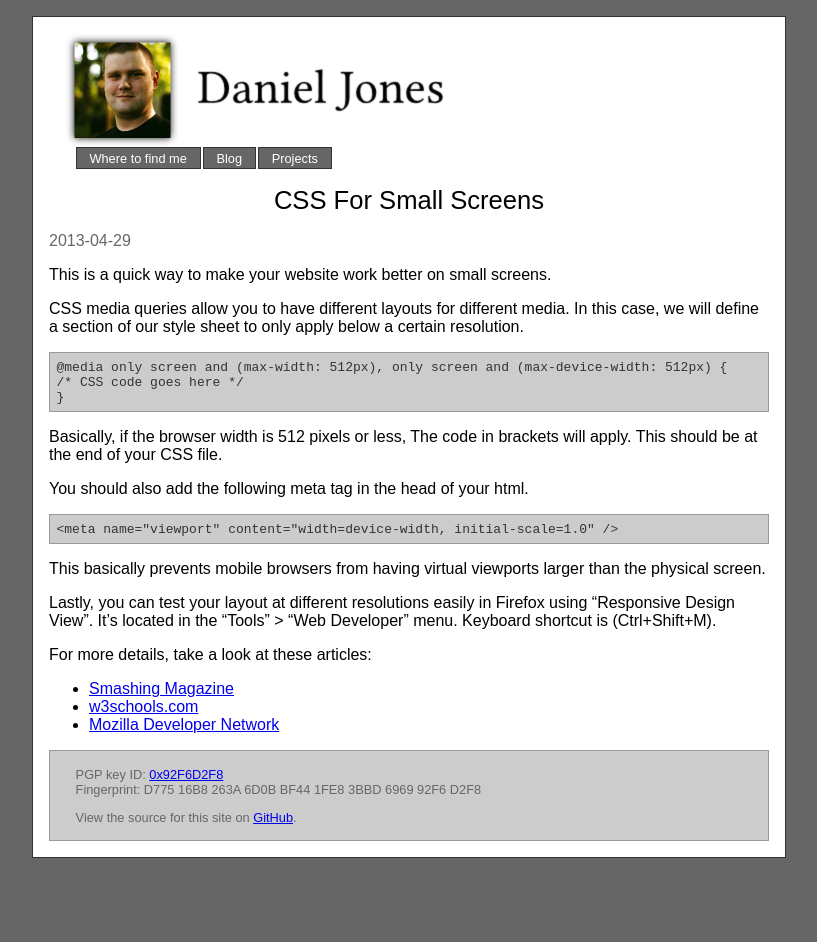
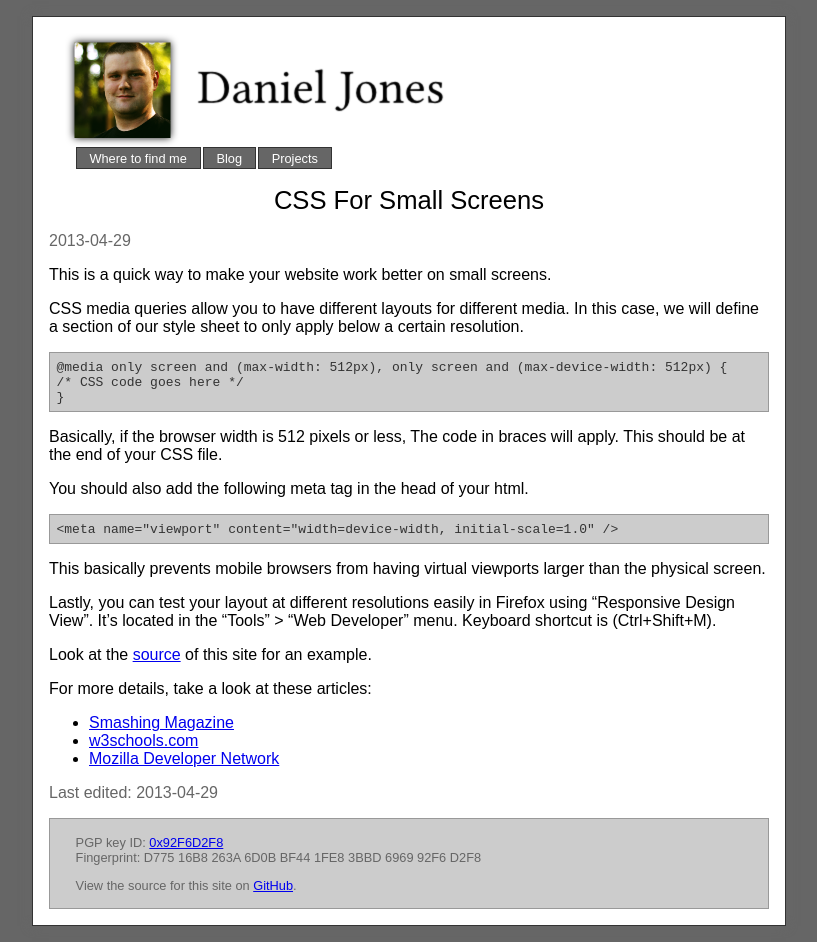
Before and after one commit to tortxof/djones.co-www, a Jekyll site: the page built from _posts/2013-04-29-mobile-css.md, in a window 1280 px wide. Shown: the whole page, without its empty margins (231-1048 px from the left). Built offline with Jekyll 4.4.1, drawn with Linux system fonts in a browser that asks for light colours; before the commit the page ends 900 px from its top, so only the background shows below that.

Commit message:
Edited 2013-04-29-mobile-css.

```diff
--- a/_posts/2013-04-29-mobile-css.md
+++ b/_posts/2013-04-29-mobile-css.md
@@ -1,6 +1,7 @@
 ---
 layout: post
 title: CSS For Small Screens
+edited: 2013-04-29
 ---
 This is a quick way to make your website work better on small screens.
 
@@ -10,7 +11,7 @@ CSS media queries allow you to have different layouts for different media. In th
     /* CSS code goes here */
     }
 
-Basically, if the browser width is 512 pixels or less, The code in brackets will apply. This should be at the end of your CSS file.
+Basically, if the browser width is 512 pixels or less, The code in braces will apply. This should be at the end of your CSS file.
 
 You should also add the following meta tag in the head of your html.
 
@@ -20,6 +21,8 @@ This basically prevents mobile browsers from having virtual viewports larger tha
 
 Lastly, you can test your layout at different resolutions easily in Firefox using "Responsive Design View". It's located in the "Tools" > "Web Developer" menu. Keyboard shortcut is (Ctrl+Shift+M).
 
+Look at the [source](https://github.com/tortxof/djones.co-www) of this site for an example.
+
 For more details, take a look at these articles:
 
 - [Smashing Magazine](http://mobile.smashingmagazine.com/2010/07/19/how-to-use-css3-media-queries-to-create-a-mobile-version-of-your-website/)
```
